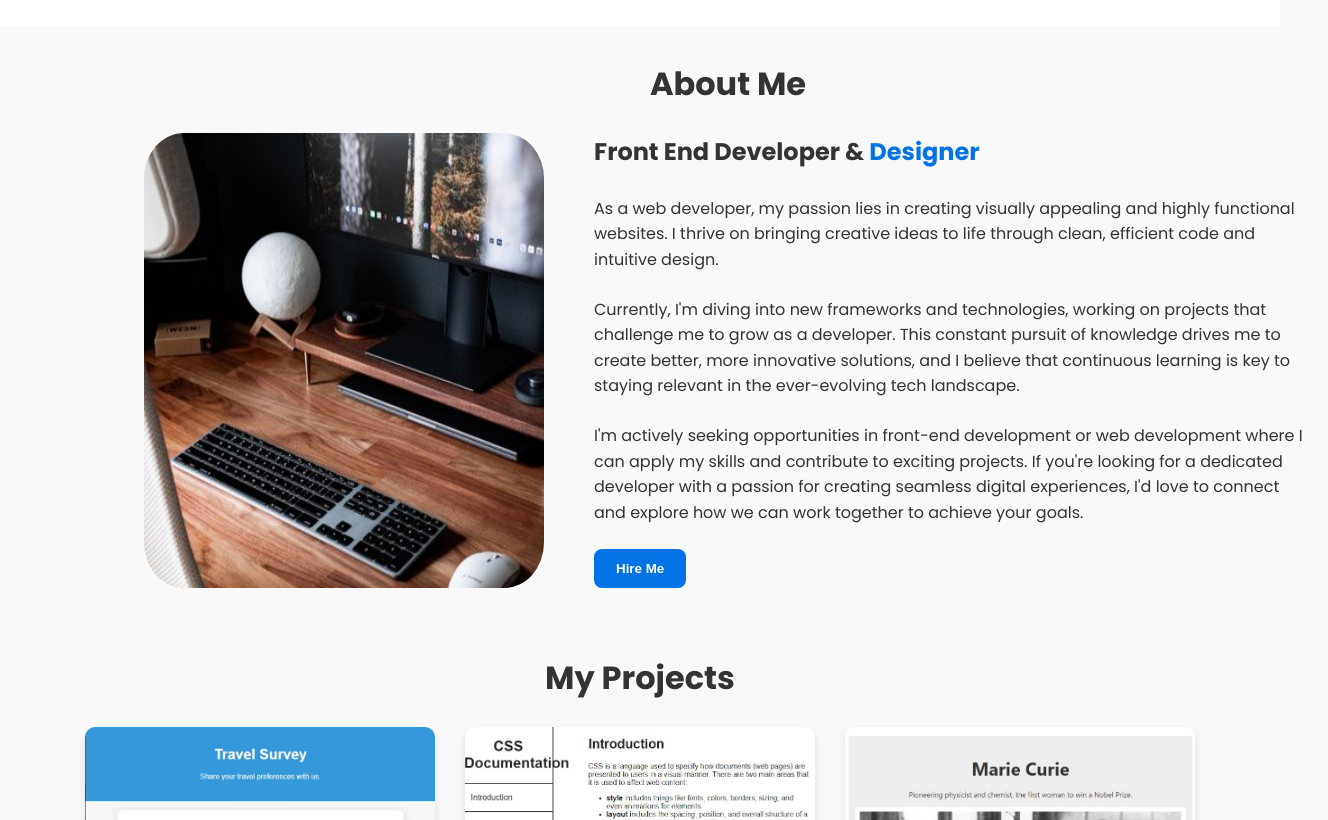
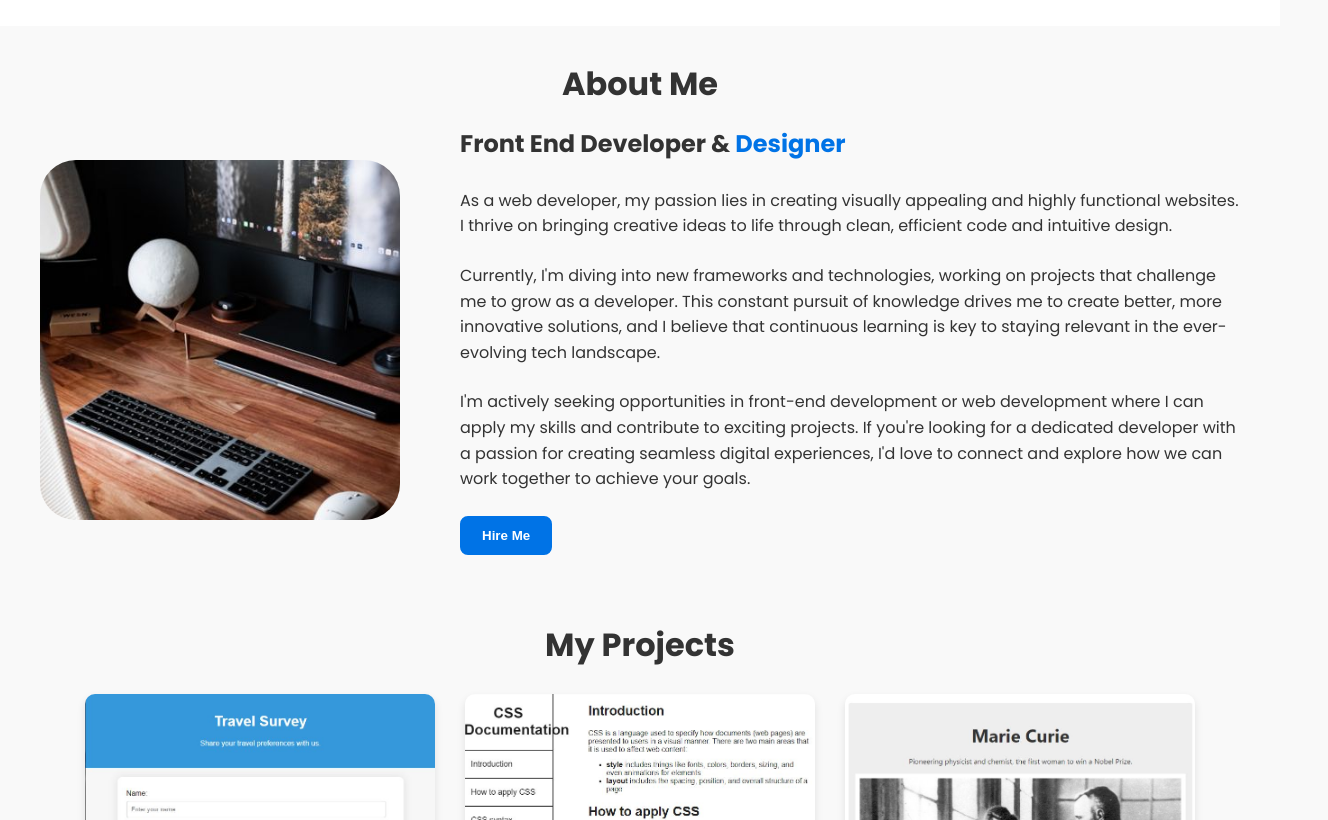
Before and after one commit to jandrieklopper/jandrie-klopper-portfolio-v1, a plain HTML site: page index.html in a window 1280 px wide. Shown: the part 762-1582 px from the top of the page, 1328 px wide, since content can reach past the window. Drawn offline with nearby package versions, Linux system fonts and the light colour scheme.

Commit message:
fixed center align on About section

```diff
--- a/styles/styles.css
+++ b/styles/styles.css
@@ -157,22 +157,21 @@
     }
 
     .about-section {
-      max-width: 1200px;
+      align-items: center;
       width: 100%;
-      margin: 0 10%;
-      text-align: center;
-      justify-content: center;
   }
 
   .about-content {
-      display: flex;
-      text-align: center;
-      gap: 50px;
-      margin-top: 1.5rem;
+    width: 100%;
+    max-width: 1200px;
+    margin: 0 auto;
+    display: flex;
+    align-items: center;
+    justify-content: space-between;
   }
 
   .about-content img {
-    max-width: 80%;
+    max-width: 30%;
     height: auto;
     border-radius: 10%;
   }
@@ -182,7 +181,7 @@
   }
 
   .about-text {
-      flex: 1;
+      width: 65%;
       text-align: left;
   }
 
```
